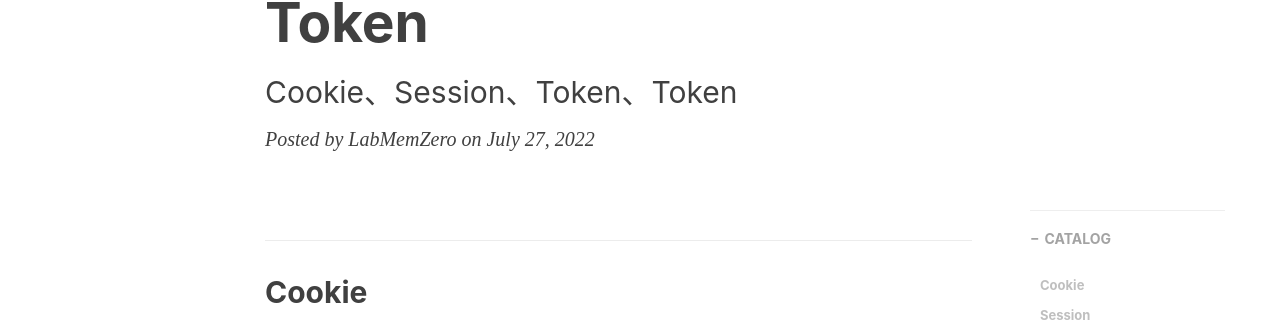
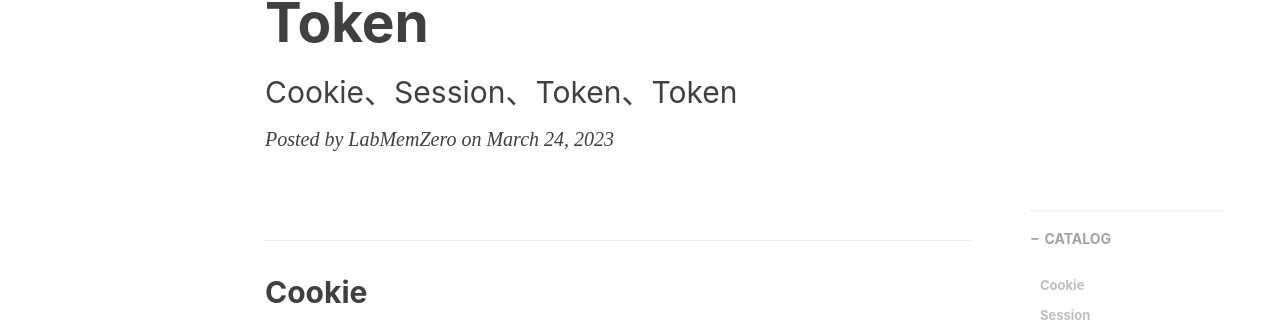
Before and after one commit to mikufanliu/mikufanliu-mikufanliu.github.io, a Jekyll site: the page built from _posts/CS/2023-03-04-认证.md, in a window 1280 px wide and 900 px high. Shown: the part 203-525 px from the top of the window. Built offline with Jekyll 4.4.1, drawn with Linux system fonts in a browser that asks for light colours; nearby versions of some CDN libraries; comment, search, counter and statistics services are not loaded.

Commit message:
:bug: fix doc time

```diff
--- a/_posts/CS/2023-03-04-认证.md
+++ b/_posts/CS/2023-03-04-认证.md
@@ -2,7 +2,7 @@
 layout:     post
 title:      "Cookie、Session、Token、Token"
 subtitle:   "Cookie、Session、Token、Token"
-date:       2022-07-27 22:54:00
+date:       2023-03-24 19:17:00
 author:     "LabMemZero"
 catalog: false
 header-style: text
```
